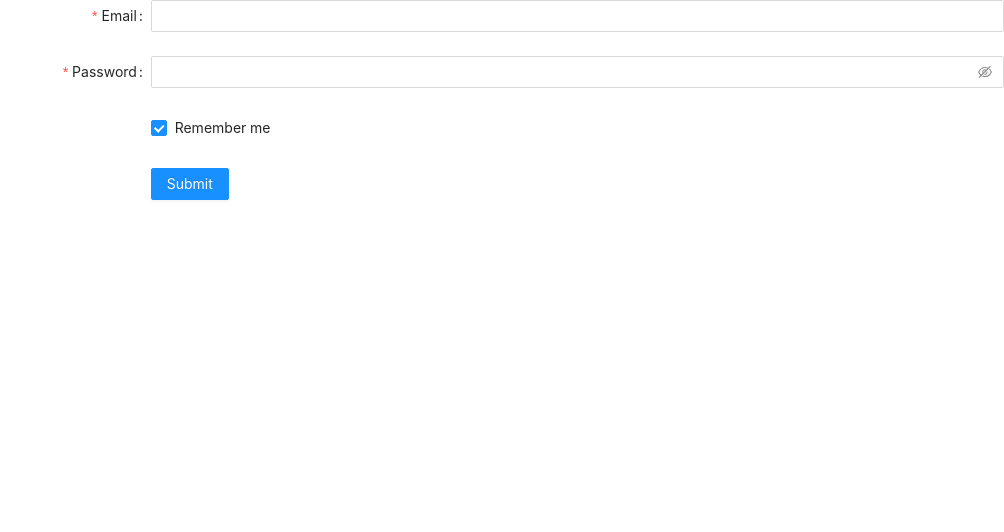
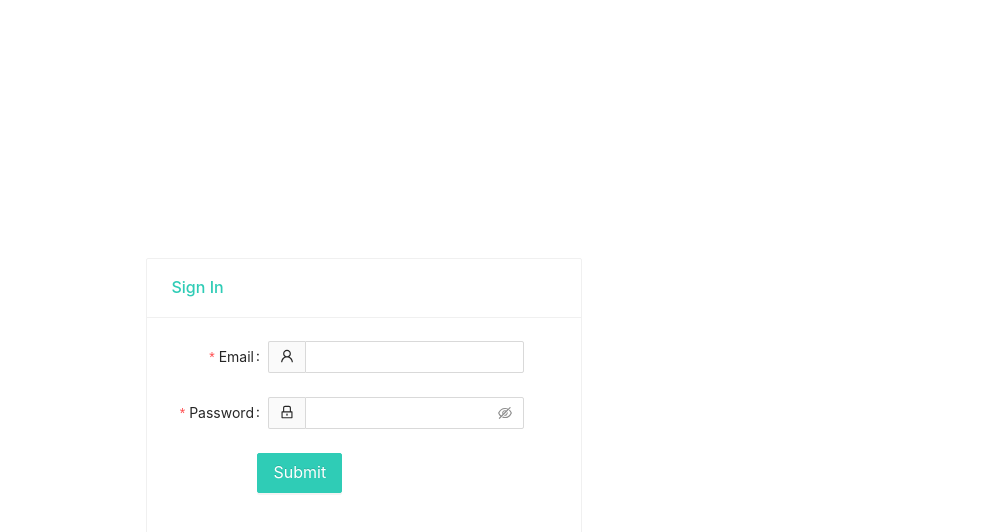
Before and after one commit to arslandogar/attendant, a React (Create React App) app: page /login in a window 1280 px wide. Shown: the top 532 px of the page, without its empty margins (276-1280 px from the left). Built offline with nearby package versions, Linux system fonts and the light colour scheme; no server answers.

Commit message:
feat: design user dashboard

```diff
--- a/package.json
+++ b/package.json
@@ -3,6 +3,7 @@
   "version": "0.1.0",
   "private": true,
   "dependencies": {
+    "@ant-design/icons": "^4.7.0",
     "@craco/craco": "^6.4.5",
     "@reduxjs/toolkit": "^1.8.3",
     "@testing-library/jest-dom": "^5.16.4",
--- a/src/App.scss
+++ b/src/App.scss
@@ -1,4 +1,6 @@
 @import '~antd/dist/antd.css';
+
+$primary-color: #2fccb6;
 
 .full-page-container {
   display: flex;
@@ -13,3 +15,27 @@
     color: red;
   }
 }
+
+.ant-btn-primary {
+  background: $primary-color;
+  border-color: $primary-color;
+}
+
+.ant-btn-primary:hover {
+  background: $primary-color;
+  border-color: $primary-color;
+}
+
+.ant-btn-primary:focus {
+  background: $primary-color;
+  border-color: $primary-color;
+}
+
+.ant-card-head-title {
+  color: $primary-color;
+}
+
+h2.ant-typography {
+  color: $primary-color;
+  text-align: center;
+}
--- a/src/pages/login.tsx
+++ b/src/pages/login.tsx
@@ -1,34 +1,29 @@
-import { Button, Checkbox, Form, Input } from 'antd';
+import { UserOutlined, LockOutlined } from '@ant-design/icons';
+import { Button, Form, Input, Card, Row } from 'antd';
 
 import { login } from '@/features/auth/authSlice';
-import { useAppDispatch } from '@/store/hooks';
+import { useAppSelector, useAppDispatch } from '@/store/hooks';
 
 export const Login: React.FC = () => {
+  const authStatus = useAppSelector((state) => state.auth.status);
   const dispatch = useAppDispatch();
   const onFinish = (values: any) => {
     dispatch(login(values));
   };
 
-  const onFinishFailed = (errorInfo: any) => {
-    console.log('Failed:', errorInfo);
-  };
-
   return (
-    <Form
-      name="basic"
-      labelCol={{ span: 8 }}
-      wrapperCol={{ span: 16 }}
-      initialValues={{ remember: true }}
-      onFinish={onFinish}
-      onFinishFailed={onFinishFailed}
-      autoComplete="off"
-    >
+    <div className="full-page-container">
+      <Card title="Sign In">
+        <Form name="login" labelCol={{ span: 6 }} wrapperCol={{ span: 16 }} onFinish={onFinish}>
           <Form.Item
             label="Email"
             name="email"
-        rules={[{ required: true, message: 'Please input your username!' }]}
+            rules={[
+              { required: true, message: 'Please input your Email!' },
+              { type: 'email', message: 'Please input a valid Email!' },
+            ]}
           >
-        <Input />
+            <Input addonBefore={<UserOutlined />} />
           </Form.Item>
 
           <Form.Item
@@ -36,18 +31,23 @@ export const Login: React.FC = () => {
             name="password"
             rules={[{ required: true, message: 'Please input your password!' }]}
           >
-        <Input.Password />
+            <Input.Password addonBefore={<LockOutlined />} />
           </Form.Item>
 
-      <Form.Item name="remember" valuePropName="checked" wrapperCol={{ offset: 8, span: 16 }}>
-        <Checkbox>Remember me</Checkbox>
-      </Form.Item>
-
-      <Form.Item wrapperCol={{ offset: 8, span: 16 }}>
-        <Button type="primary" htmlType="submit">
+          <Form.Item>
+            <Row justify="center">
+              <Button
+                loading={authStatus === 'loading'}
+                size="large"
+                type="primary"
+                htmlType="submit"
+              >
                 Submit
               </Button>
+            </Row>
           </Form.Item>
         </Form>
+      </Card>
+    </div>
   );
 };
--- a/src/pages/user/dasboard.tsx
+++ /dev/null
@@ -1,3 +0,0 @@
-export const UserDasboard = () => {
-  return <h1>{`Logged in as user`}</h1>;
-};
--- /dev/null
+++ b/src/pages/user/dashboard/components/btnCol.tsx
@@ -0,0 +1,17 @@
+import { Col, Button } from 'antd';
+import { FC } from 'react';
+
+interface Props {
+  text: string;
+  onClick: () => void;
+}
+
+export const BtnCol: FC<Props> = ({ text, onClick }) => {
+  return (
+    <Col style={{ height: '100%', width: 220 }}>
+      <Button type="primary" shape="round" block style={{ height: '100%' }} onClick={onClick}>
+        {text}
+      </Button>
+    </Col>
+  );
+};
--- /dev/null
+++ b/src/pages/user/dashboard/components/index.ts
@@ -0,0 +1 @@
+export * from './btnCol';
--- /dev/null
+++ b/src/pages/user/dashboard/dasboard.tsx
@@ -0,0 +1,24 @@
+import { Avatar, Typography, Row, Col } from 'antd';
+
+import { useAppSelector } from '@/store';
+
+import { BtnCol } from './components';
+import './dashboard.scss';
+
+export const UserDasboard = () => {
+  const currentUser = useAppSelector((state) => state.auth.user);
+
+  const { Title } = Typography;
+
+  return (
+    <Col className="user-dashboard-container">
+      <Avatar src="https://joeschmoe.io/api/v1/random" size={160} />
+      <Title level={2}>{`Hi! ${currentUser?.first_name} ${currentUser?.last_name}`}</Title>
+      <Row gutter={[16, 16]} align="middle" justify="center" style={{ height: 110 }}>
+        <BtnCol text="Punch Attendance" onClick={() => {}} />
+        <BtnCol text="Apply For Leave" onClick={() => {}} />
+        <BtnCol text="Watch Previous Record" onClick={() => {}} />
+      </Row>
+    </Col>
+  );
+};
--- /dev/null
+++ b/src/pages/user/dashboard/dashboard.scss
@@ -0,0 +1,6 @@
+.user-dashboard-container {
+  display: flex;
+  flex-direction: column;
+  align-items: center;
+  padding-top: 10;
+}
--- /dev/null
+++ b/src/pages/user/dashboard/index.ts
@@ -0,0 +1 @@
+export * from './dasboard';
--- a/src/pages/user/index.tsx
+++ b/src/pages/user/index.tsx
@@ -1 +1 @@
-export * from './dasboard';
+export * from './dashboard';
```
Also changed, not shown: 1 other file (tests, documents, lock files or other folders). Lines whose indentation alone changed are shown as unchanged.
